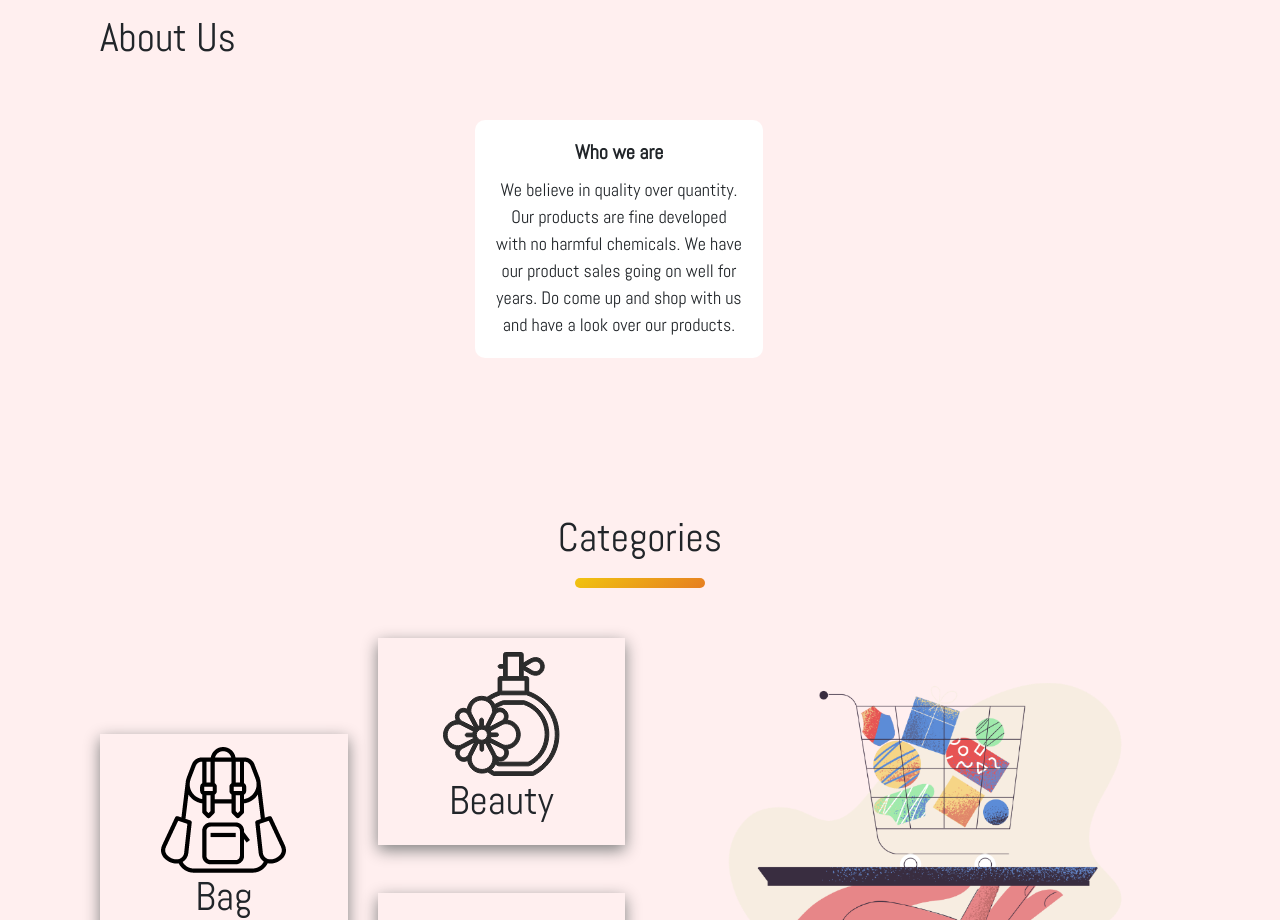
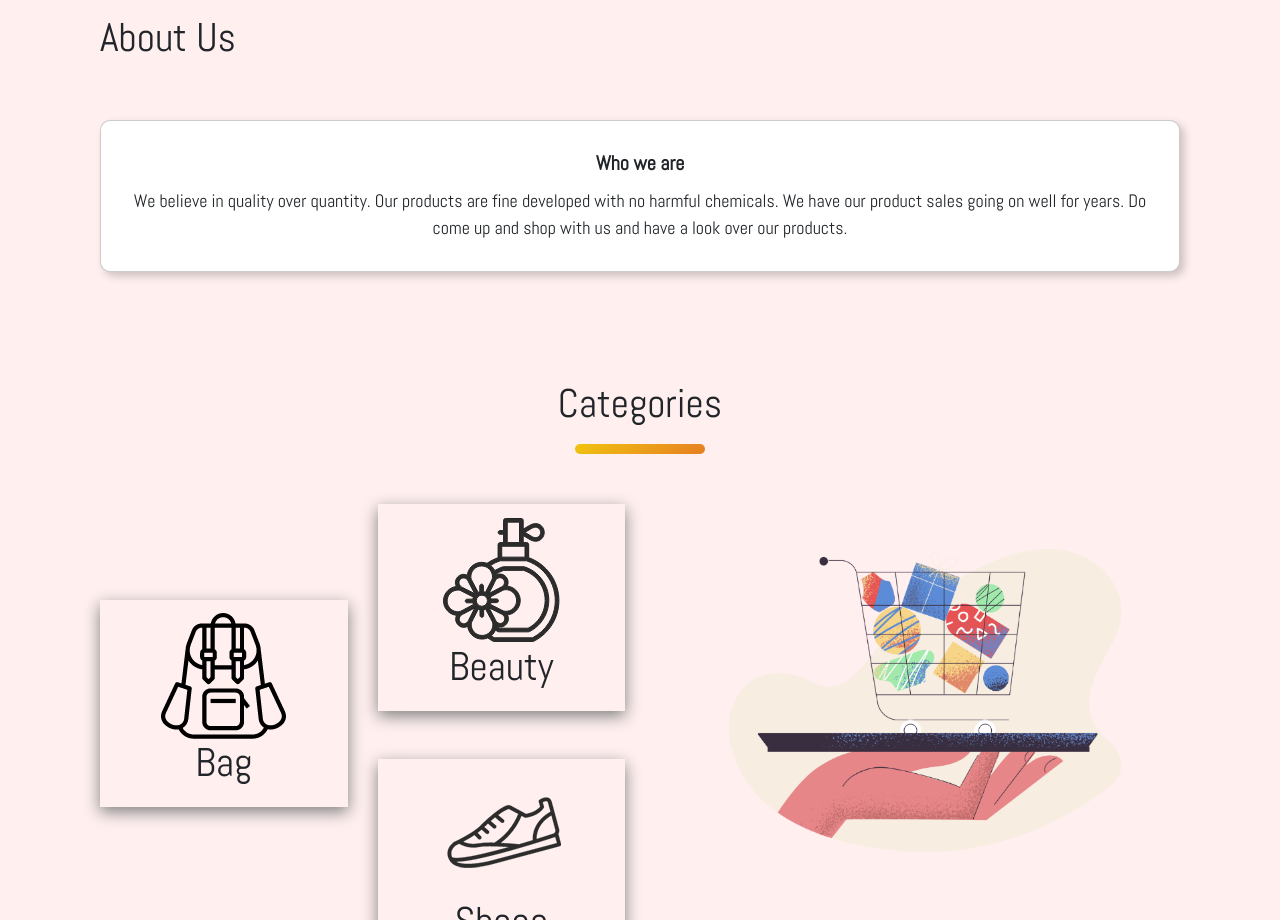
Before and after one commit to SyedImtiyaz-1/Code-Shop, a plain HTML site: page index.html in a window 1280 px wide. Shown: the part 4000-4920 px from the top of the page. Drawn offline with nearby package versions, Linux system fonts and the light colour scheme.

Commit message:
"Enhance: Full-width 'About Us' section with stylish design"

```diff
--- a/index.html
+++ b/index.html
@@ -175,7 +175,7 @@
                     </div>
                 </div>
                 <div class="row justify-content-center card-hover align-items-center mx-auto">
-                    <div class="col-lg-4 col-md-6 col-sm-12 mb-5 mx-auto">
+                    <div class="col-lg-4 col-md-6 col-sm-12 mb-5 mx-auto ">
                         <div class="card text-center tab-view" style="width: 18rem;border:none;">
                             <img src="images/phone/phone-2.png" class="card-img-top" alt="image not found">
                             <div class="card-body">
@@ -491,10 +491,10 @@
                         </div>
                     </div>
                 </div>
-                <div class="row justify-content-center mx-auto align-items-center">
-                    <div class="col-md-4 mb-5">
-                        <div class="card text-center" style="width: 18rem;border:none;">
-                            <div class="card-body">
+                <div class="mx-auto custom-div">
+                    <div class="custom-content">
+                        <div class="text-center">
+                            <div class="custom-inner">
                                 <h5 class="card-title"><b>Who we are</b></h5>
                                 <p class="card-text">We believe in quality over quantity. Our products are fine
                                     developed with no harmful chemicals. We have our product sales going on well
@@ -503,7 +503,6 @@
                             </div>
                         </div>
                     </div>
-
                 </div>
             </div>
         </section>
--- a/style.css
+++ b/style.css
@@ -533,3 +533,16 @@ footer a:hover{
     }
 }
 /* footer lower styling ends */
+
+.custom-div {
+  background-color: white;
+  border: 1px solid rgba(0, 0, 0, 0.2);
+  border-radius: 10px;
+  box-shadow: 4px 4px 8px rgba(0, 0, 0, 0.2);
+  padding: 20px;
+  margin: 0;
+}
+
+.custom-content {
+  padding: 10px;
+}
```
